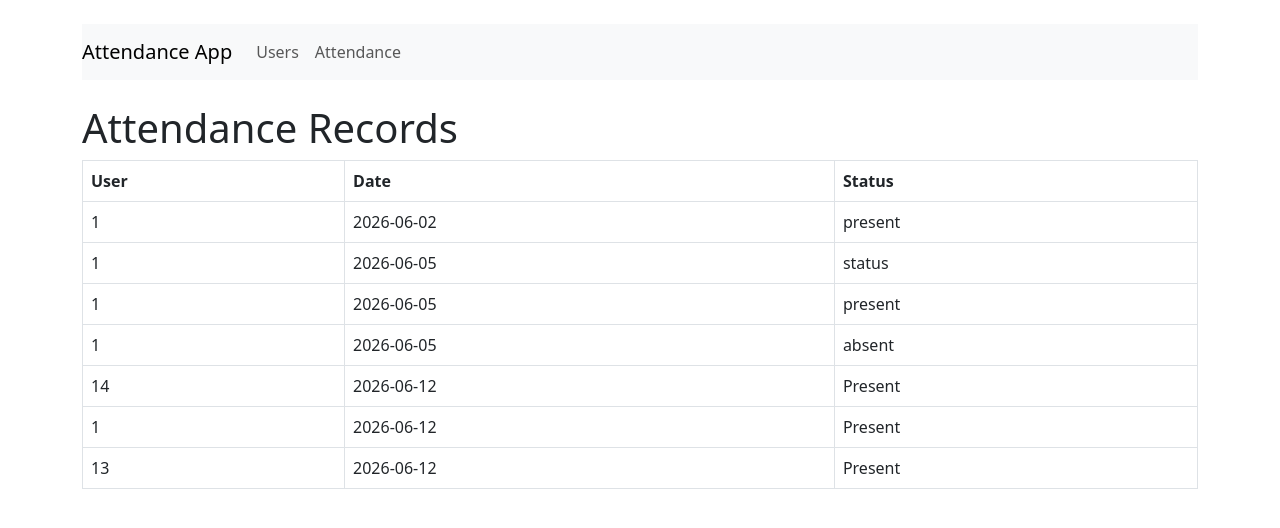
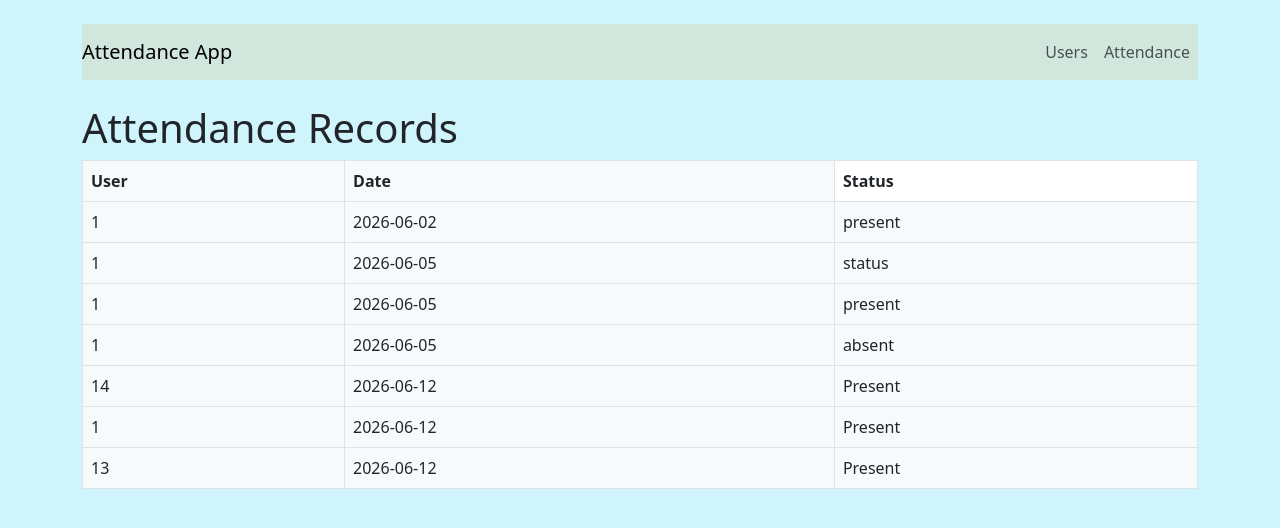
Before and after one commit to jadonuadiale-maker/attendance-app, a Flask app: page /attendance in a window 1280 px wide. Shown: the top 528 px of the page. Run offline with Flask 3, Linux system fonts and the light colour scheme; data comes from the database, SQL or seed files in the repository; both versions use the stored data as it was after the commit.

Commit message:
Aligned attendance buttons, added flex layout, improved UI, add some colour

```diff
--- a/app.py
+++ b/app.py
@@ -24,7 +24,7 @@ def mark_attendance(user_id, status):
     record = AttendanceRecord(user_id=user_id, date=date.today(), status=status)
     db.session.add(record)
     db.session.commit()
-    return f"Attendance marked: {status}"
+    return redirect('/attendance')
 
 @app.route('/users')
 def users():
--- a/templates/attendance.html
+++ b/templates/attendance.html
@@ -8,18 +8,18 @@
 <table class="table table-bordered">
     <thead>
         <tr>
-            <th>User</th>
-            <th>Date</th>
-            <th>Status</th>
+            <th class="bg-light">User</th>
+            <th class="bg-light">Date</th>
+            <th class="bg-ligth">Status</th>
         </tr>
     </thead>
 
     <tbody>
         {% for record in records %}
         <tr>
-            <td>{{ record.user_id }}</td>
-            <td>{{ record.date }}</td>
-            <td>{{ record.status }}</td>
+            <td class="bg-light">{{ record.user_id }}</td>
+            <td class="bg-light">{{ record.date }}</td>
+            <td class="bg-light">{{ record.status }}</td>
         </tr>
         {% endfor %}
     </tbody>
--- a/templates/base.html
+++ b/templates/base.html
@@ -12,10 +12,10 @@
     >
 </head>
 
-<body class="container mt-4">
-    <nav class="navbar navbar-expand-lg navbar-light bg-light mb-4">
+<body class="container mt-4 bg-info-subtle">
+    <nav class="navbar navbar-expand-lg navbar-light bg-success-subtle mb-4">
         <a class="navbar-brand" href="/">Attendance App</a>
-        <div class="navbar-nav">
+        <div class="navbar-nav ms-auto">
             <a class="nav-link" href="/users">Users</a>
             <a class="nav-link" href="/attendance">Attendance</a>
         </div>
--- a/templates/home.html
+++ b/templates/home.html
@@ -2,4 +2,6 @@
 
 {% block title %}HomePage{% endblock %}
 
-{% block content %}This is the home page.{% endblock %}
+{% block content %}
+<h2 class="d-flex justify-content-center">This is the home page. Or is it.</h2>
+{% endblock %}
```
Also changed, not shown: templates/users.html (+6 -2 lines), instance/attendance.db.
